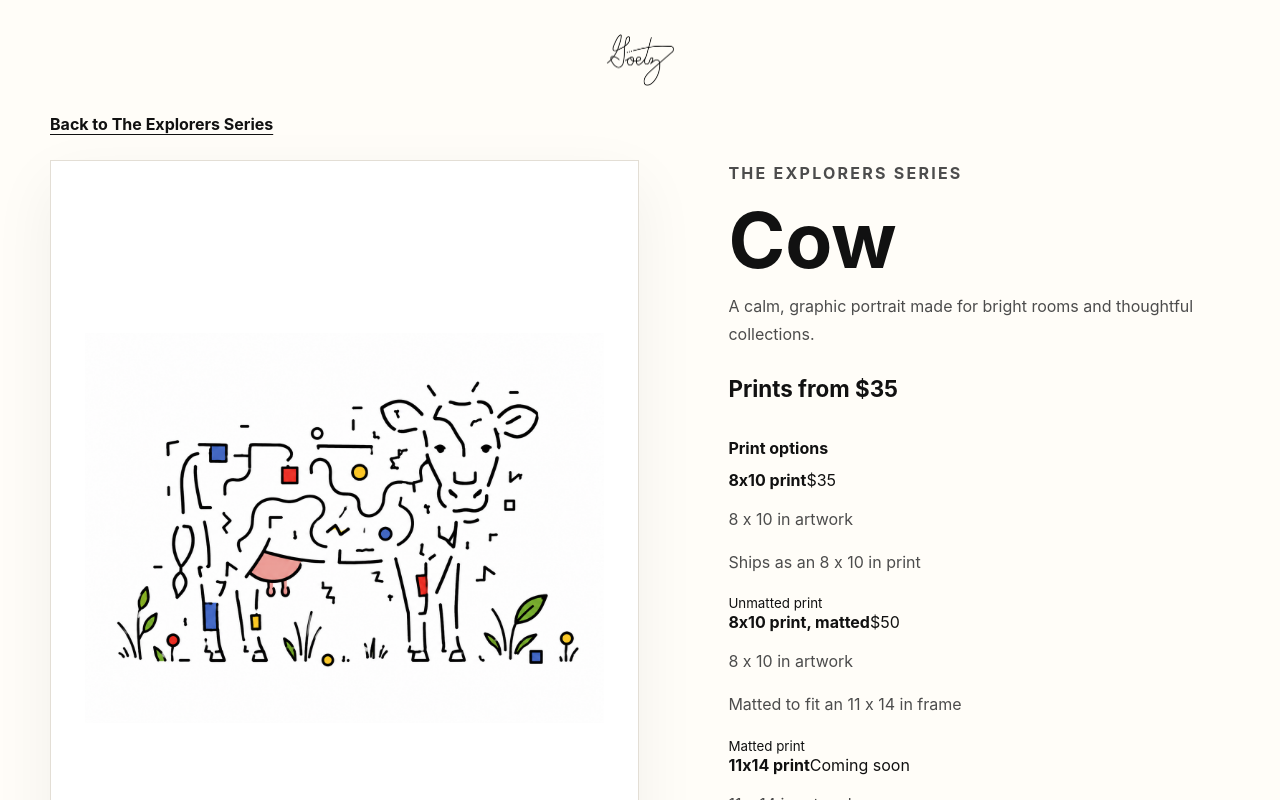
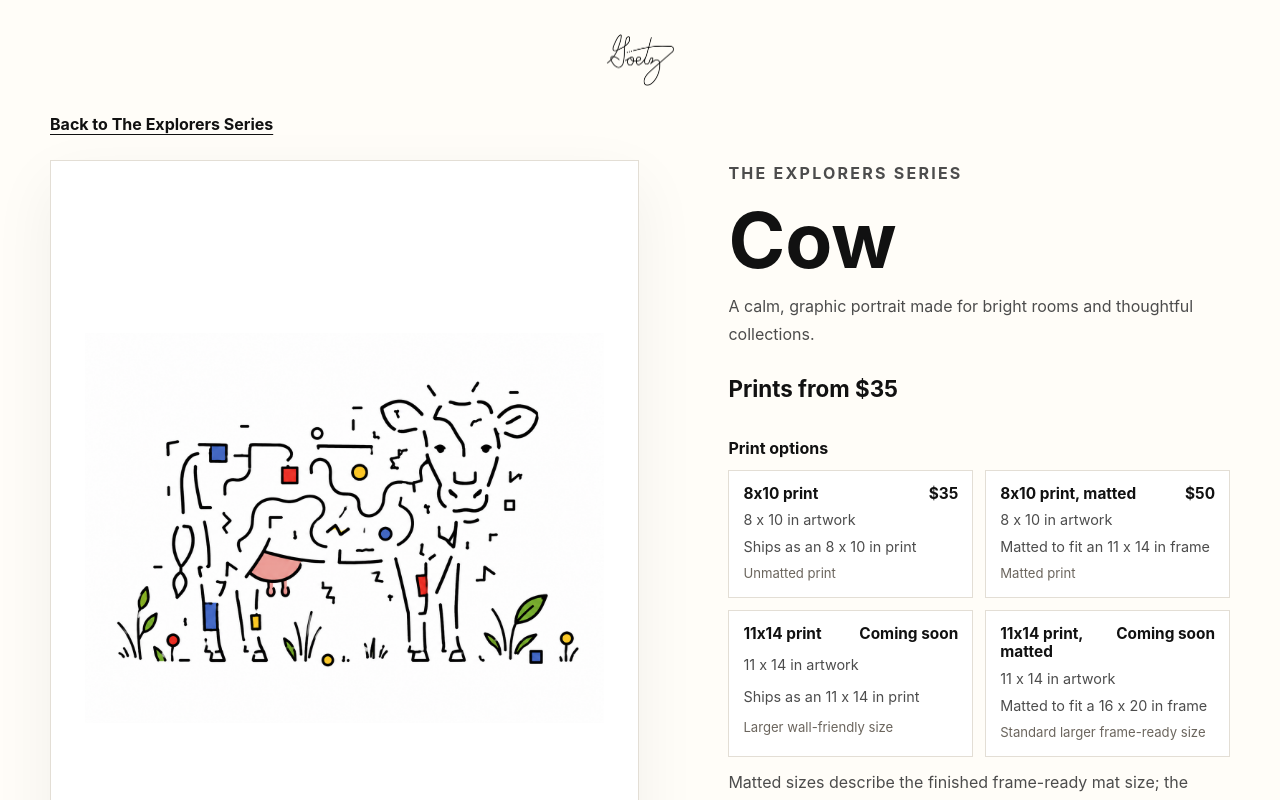
Before and after one commit to BigHitterG/bygoetz, a Next.js app: page /explorers/products/cow in a window 1280 px wide. Shown: the top 800 px of the page. Built offline with nearby package versions, Linux system fonts and the light colour scheme.

Commit message:
Style Explorers print option cards

```diff
--- a/components/explorers/Explorers.module.css
+++ b/components/explorers/Explorers.module.css
@@ -593,6 +593,58 @@
   margin-bottom: 12px;
 }
 
+.printOptionList {
+  display: grid;
+  grid-template-columns: repeat(2, minmax(0, 1fr));
+  gap: 12px;
+}
+
+.printOptionCard {
+  display: grid;
+  gap: 7px;
+  min-width: 0;
+  border: 1px solid #e3ded5;
+  background: #fff;
+  padding: 14px;
+}
+
+.printOptionHeader {
+  display: flex;
+  align-items: baseline;
+  justify-content: space-between;
+  gap: 12px;
+}
+
+.printOptionHeader strong,
+.printOptionHeader span {
+  color: #111;
+  font-size: 0.96rem;
+  line-height: 1.2;
+}
+
+.printOptionHeader span {
+  flex: 0 0 auto;
+  font-weight: 750;
+}
+
+.printOptionCard p {
+  margin: 0;
+  color: #4c4c4c;
+  font-size: 0.9rem;
+  line-height: 1.38;
+}
+
+.printOptionCard small,
+.optionNote {
+  color: #6b655d;
+  font-size: 0.82rem;
+  line-height: 1.45;
+}
+
+.optionNote {
+  margin: 12px 0 0;
+}
+
 .checkoutPreview,
 .singleDigitalOption {
   margin-top: 24px;
@@ -734,7 +786,8 @@
     grid-row: span 1;
   }
 
-  .productGrid {
+  .productGrid,
+  .printOptionList {
     grid-template-columns: 1fr;
   }
 
@@ -748,6 +801,10 @@
     white-space: normal;
   }
 
+  .printOptionHeader {
+    display: grid;
+  }
+
   .checkoutRow {
     display: grid;
   }
```
